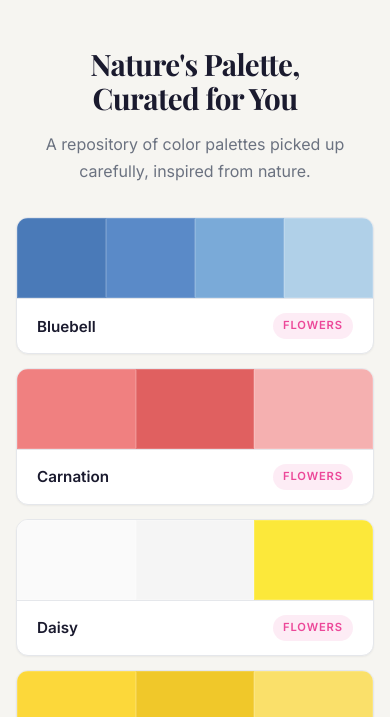
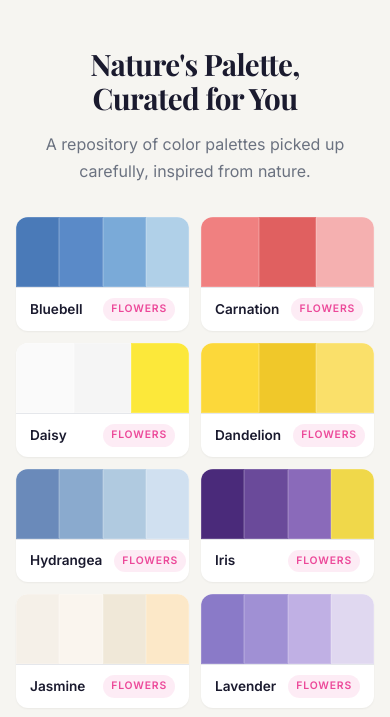
Before and after one commit to guyswhocode/nalettes, an Eleventy site: page src/index.html in a window 390 px wide. Shown: the part 66-783 px from the top of the page. Built offline with nearby package versions, Linux system fonts and the light colour scheme; Eleventy itself is replaced by a stand-in of ours; files that its build step writes are made by us from their sources.

Commit message:
feat: adds 2 column grid in mobile screens

```diff
--- a/src/public/styles/style.css
+++ b/src/public/styles/style.css
@@ -226,7 +226,6 @@ a {
   border-radius: var(--radius-md);
   overflow: hidden;
   box-shadow: var(--shadow-sm);
-  border: 1px solid var(--color-border);
   transition: all var(--transition);
   display: flex;
   flex-direction: column;
@@ -235,7 +234,6 @@ a {
 .palette-card:hover {
   box-shadow: var(--shadow-hover);
   transform: translateY(-4px);
-  border-color: transparent;
 }
 
 /* Color Swatches */
@@ -441,7 +439,7 @@ a {
   }
 
   .palettes-grid {
-    grid-template-columns: repeat(auto-fill, minmax(260px, 1fr));
+    grid-template-columns: repeat(2, 1fr);
     gap: 16px;
   }
 
@@ -464,11 +462,24 @@ a {
   }
 
   .palettes-grid {
-    grid-template-columns: 1fr;
-    gap: 14px;
+    grid-template-columns: repeat(2, 1fr);
+    gap: 12px;
   }
 
   .palette-swatches {
-    height: 80px;
+    height: 70px;
+  }
+
+  .palette-info {
+    padding: 10px 14px;
+  }
+
+  .palette-title {
+    font-size: 0.85rem;
+  }
+
+  .palette-category {
+    font-size: 0.65rem;
+    padding: 3px 8px;
   }
 }
```
